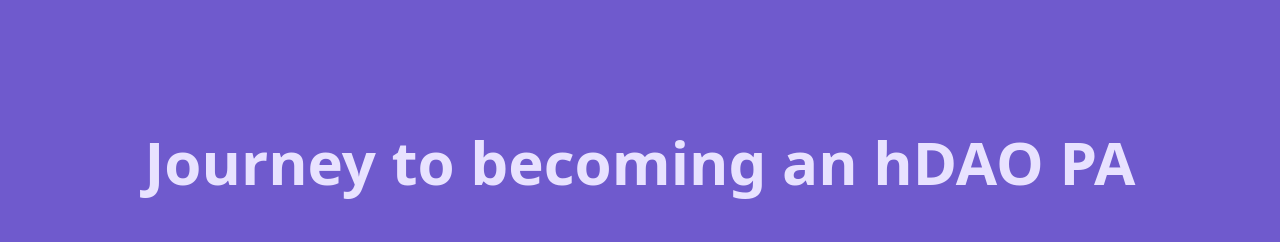
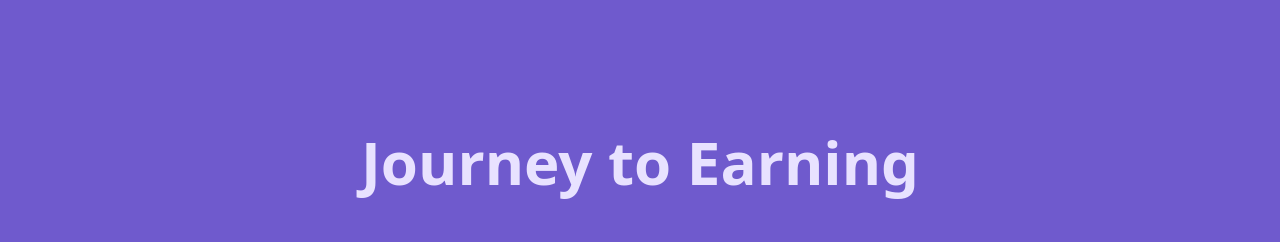
Before and after one commit to humandao-org/PocketAssistantLandingPage, a React (Create React App) app: page / in a window 1280 px wide. Shown: the part 3220-3462 px from the top of the page. Built offline with nearby package versions, Linux system fonts and the light colour scheme.

Commit message:
minor text edit

```diff
--- a/src/pages/content.js
+++ b/src/pages/content.js
@@ -156,7 +156,7 @@ export class Content extends Component {
         </section>
         <section class="journey body-font bg-purple-content text-gray-600">
           <div class="flex w-full flex-col text-center">
-            <h1 class="mx-8 mt-20 font-sans text-5xl font-bold text-white-lt lg:text-6xl">Journey to becoming an hDAO PA</h1>
+            <h1 class="mx-8 mt-20 font-sans text-5xl font-bold text-white-lt lg:text-6xl">Journey to Earning</h1>
           </div>
           <div class="container mx-auto px-5 py-24">
             <div class="-m-2 mx-4 flex flex-wrap rounded-2xl bg-purple-box/40 lg:mx-0">
```
